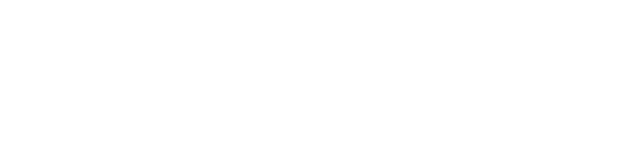
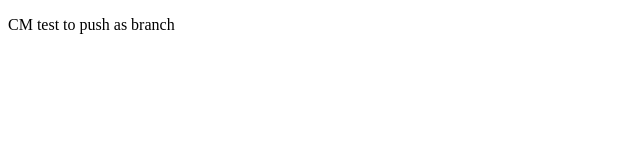
Before and after one commit to k93miller/JuiceWorld, a plain HTML site: page menu.html in a window 1280 px wide. Shown: the whole page, without its empty margins (0-640 px from the left). Drawn offline with Linux system fonts and the light colour scheme.

Commit message:
Update Menu as test

```diff
--- a/menu.html
+++ b/menu.html
@@ -6,6 +6,6 @@
     <title> Menu </title>
 </head>
 <body>
-
+    <p> CM test to push as branch</p>
 </body>
 </html>
```
